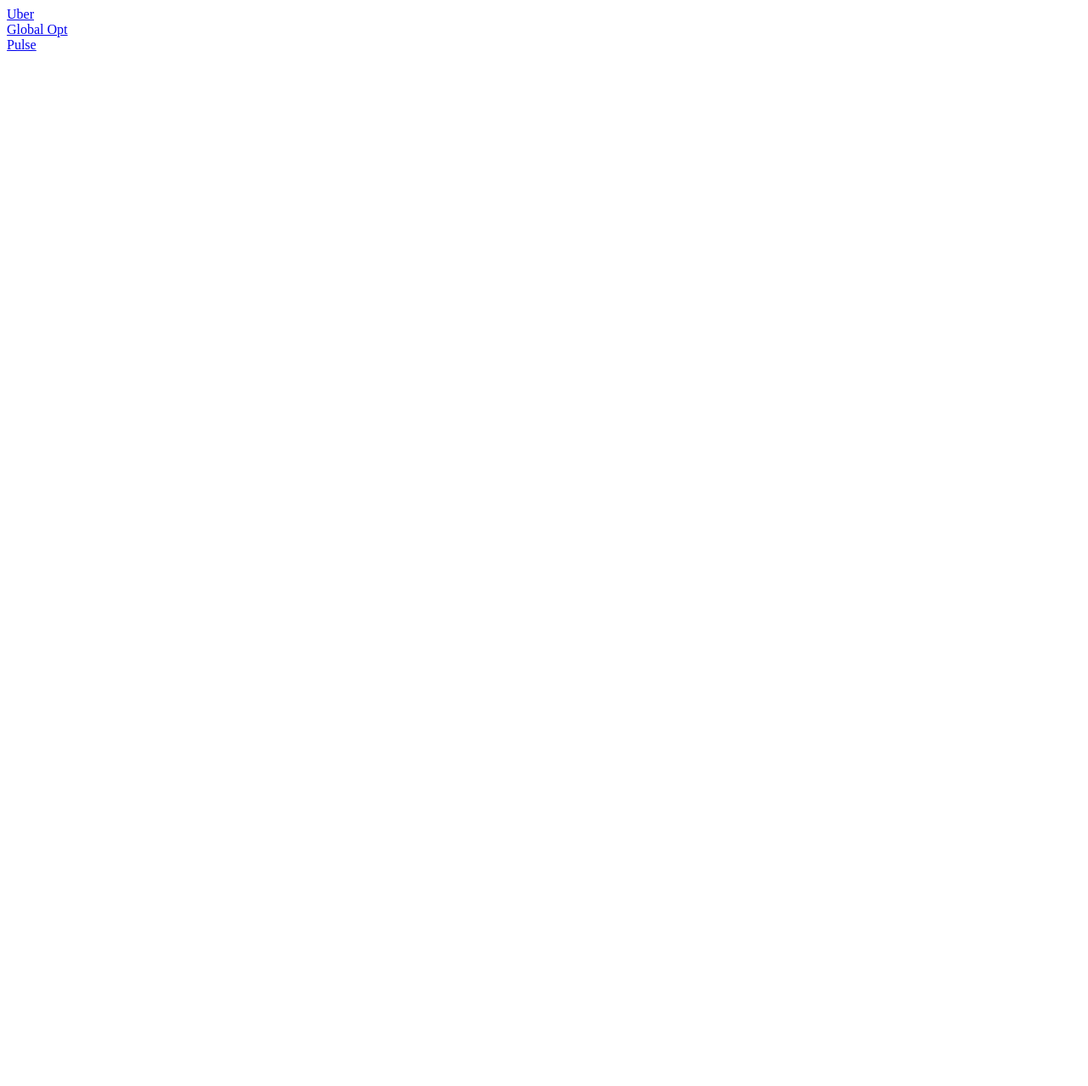
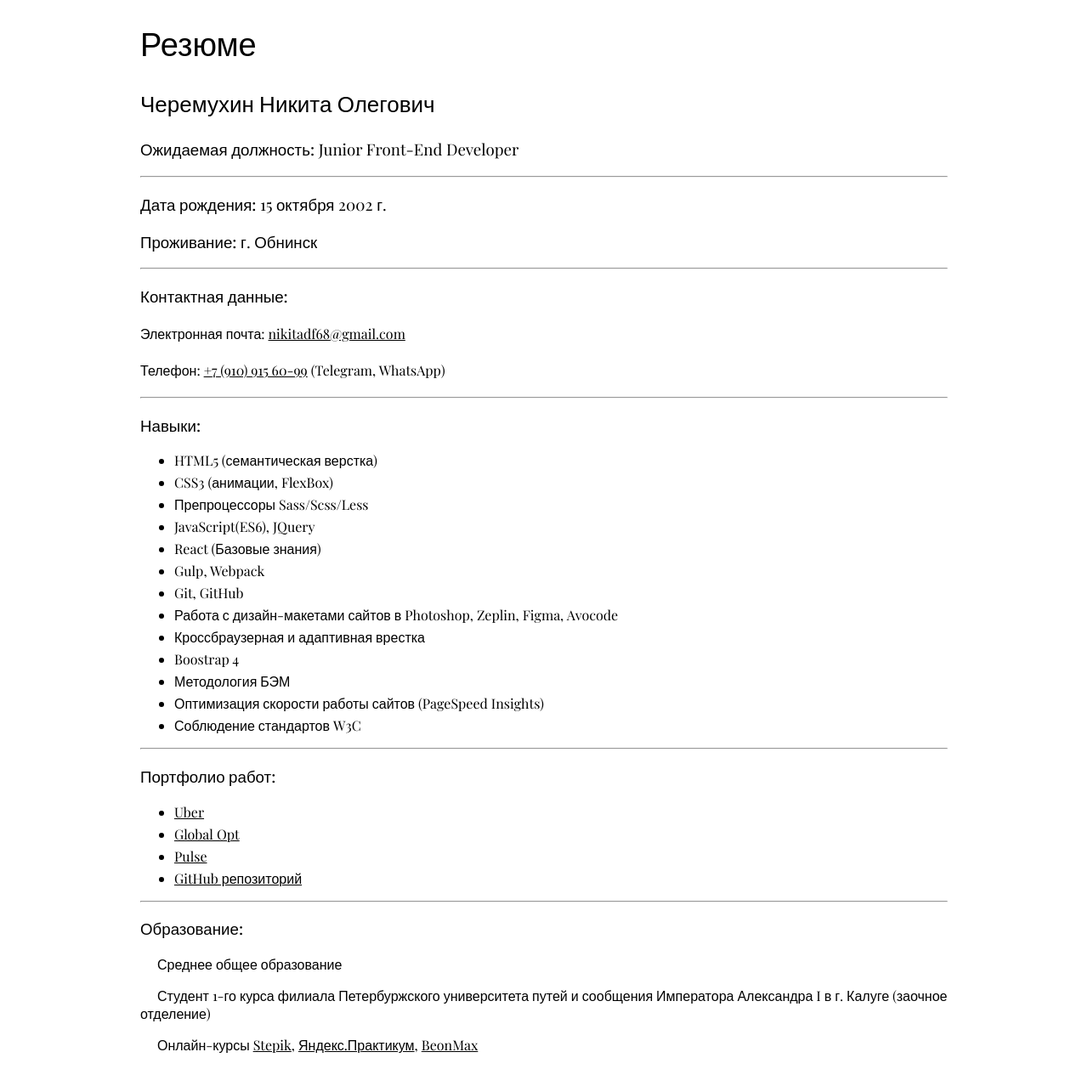
Before and after one commit to m0jisto/m0jisto.github.io, a plain HTML site: page index.html in a window 1280 px wide. Shown: the whole page at 85% size. Before the commit the page ends 800 px from the top, so only its background shows below. Drawn offline with nearby package versions, Linux system fonts and the light colour scheme.

Commit message:
Update index.html

```diff
--- a/index.html
+++ b/index.html
@@ -5,15 +5,102 @@
 	<meta charset="UTF-8">
 	<meta name="viewport" content="width=device-width, initial-scale=1.0">
 	<meta http-equiv="X-UA-Compatible" content="ie=edge">
-	<title>Резюме Никиты Черемухина</title>
+    <title>Резюме</title>
+    <link href="https://fonts.googleapis.com/css2?family=Playfair+Display:wght@400;500&display=swap" rel="stylesheet">
+    <style>
+        * {
+        font-family: 'Playfair Display', sans-serif;
+        font-weight: 400;
+        outline: none;
+        }
+        .container {
+            max-width: 950px;
+            margin: 0 auto;
+            padding-bottom: 30px;
+        }
+        h1 {
+            font-weight: 500;
+            font-size: 38px;
+        }
+        h2 {
+            font-size: 26px;
+            line-height: 40px;
+        }
+
+        h2, span {
+            font-weight: 500;
+        }
+        a {
+            color: #000000;
+        }
+        li {
+            margin: 5px 0;
+        }
+        p {
+            text-indent: 20px;
+        }
+    </style>
 </head>
 
 <body>
-    <a href="https://mojisto-uber.github.io/">Uber</a>
-    <br>
-    <a href="https://m0jisto-global-opt.github.io/">Global Opt</a>
-    <br>
-    <a href="https://m0jisto-pulse.github.io">Pulse</a>
+    <div class="container">
+        <h1>Резюме</h1>
+
+        <h2>Черемухин Никита Олегович</h2>
+
+        <h3><span>Ожидаемая должность:</span> Junior Front-End Developer</h3>
+
+        <hr>
+
+            <h3><span>Дата рождения:</span> 15 октября 2002 г.</h3>
+            <h3><span>Проживание:</span> г. Обнинск</h3>
+
+        <hr>
+
+            <h3><span>Контактная данные:</span></h3>
+            <h4>Электронная почта: <a href="mailto:nikitadf68@gmail.com">nikitadf68@gmail.com</a></h4>
+            <h4>Телефон: <a href="tel:+79109156099">+7 (910) 915 60-99</a> (Telegram, WhatsApp)</h4>
+
+        <hr>
+
+            <h3><span>Навыки:</span></h3>
+            <ul>
+                <li>HTML5 (семантическая верстка)</li>
+                <li>CSS3 (анимации, FlexBox)</li>
+                <li>Препроцессоры Sass/Scss/Less</li>
+                <li>JavaScript(ES6), JQuery</li>
+                <li>React (Базовые знания)</li>
+                <li>Gulp, Webpack</li>
+                <li>Git, GitHub</li>
+                <li>Работа с дизайн-макетами сайтов в Photoshop, Zeplin, Figma, Avocode</li>
+                <li>Кроссбраузерная и адаптивная врестка</li>
+                <li>Boostrap 4</li>
+                <li>Методология БЭМ</li>
+                <li>Оптимизация скорости работы сайтов (PageSpeed Insights)</li>
+                <li>Соблюдение стандартов W3C</li>
+            </ul>
+
+        <hr>
+
+            <h3><span>Портфолио работ:</span></h3>
+            <ul>
+                <li><a href="https://m0jis-uber.github.io/">Uber</a></li>
+                <li><a href="https://m0ji-globalopt.github.io/">Global Opt</a></li>
+                <li><a href="https://m0j-pulse.github.io/">Pulse</a></li>
+                <li><a href="https://github.com/m0jisto?tab=repositories">GitHub репозиторий</a></li>
+            </ul>
+
+        <hr>
+
+            <h3><span>Образование:</span></h3>
+            <p>Среднее общее образование</p>
+            <p>Студент 1-го курса филиала Петербуржского университета путей и сообщения Императора Александра I в г. Калуге (заочное отделение)</p>
+            <p>Онлайн-курсы <a href="https://stepik.org/course/38218/promo">Stepik</a>, <a href="https://praktikum.yandex.ru/web/?utm_source=google&utm_medium=cpc&utm_campaign=Google_Search_Web_Obuchenie-2&utm_content=adapt&utm_term=%D1%8F%D0%BD%D0%B4%D0%B5%D0%BA%D1%81%20%D0%BA%D1%83%D1%80%D1%81%D1%8B%20%D0%BF%D1%80%D0%BE%D0%B3%D1%80%D0%B0%D0%BC%D0%BC%D0%B8%D1%80%D0%BE%D0%B2%D0%B0%D0%BD%D0%B8%D1%8F&gclid=CjwKCAjwm_P5BRAhEiwAwRzSO_sKApb5dG2d4_BzwPCBVkhKHI90zgZsNcFfaAFsxsTyFNczvu6S5BoC_VEQAvD_BwE">Яндекс.Практикум</a>, <a href="https://beonmax.com/">BeonMax</a> </p>
+
+    </div>
+
+    <script>
+    </script>
 </body>
 
 </html>
```
